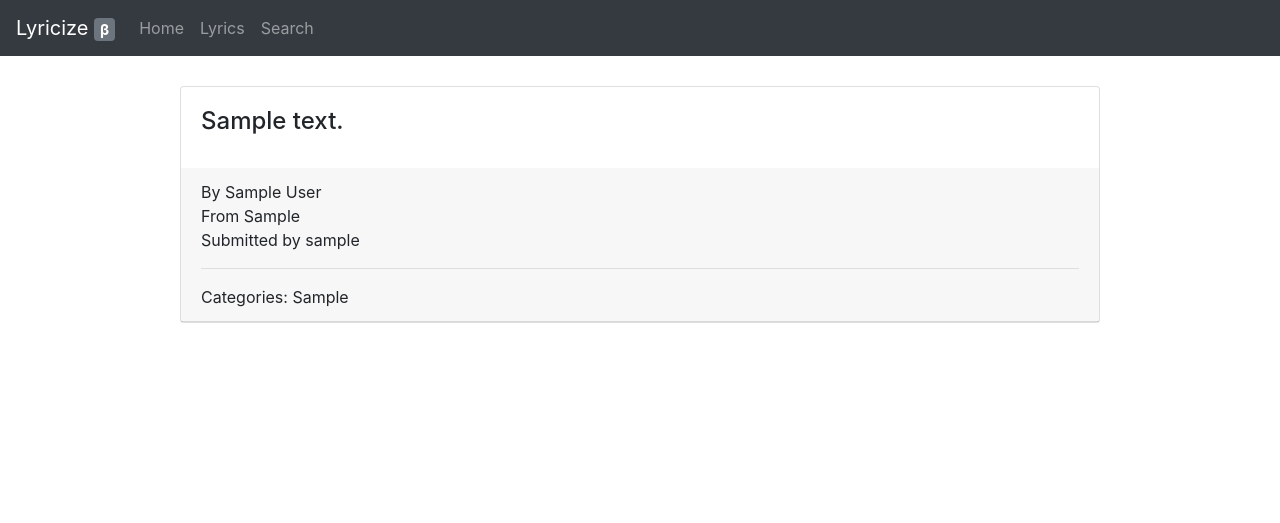
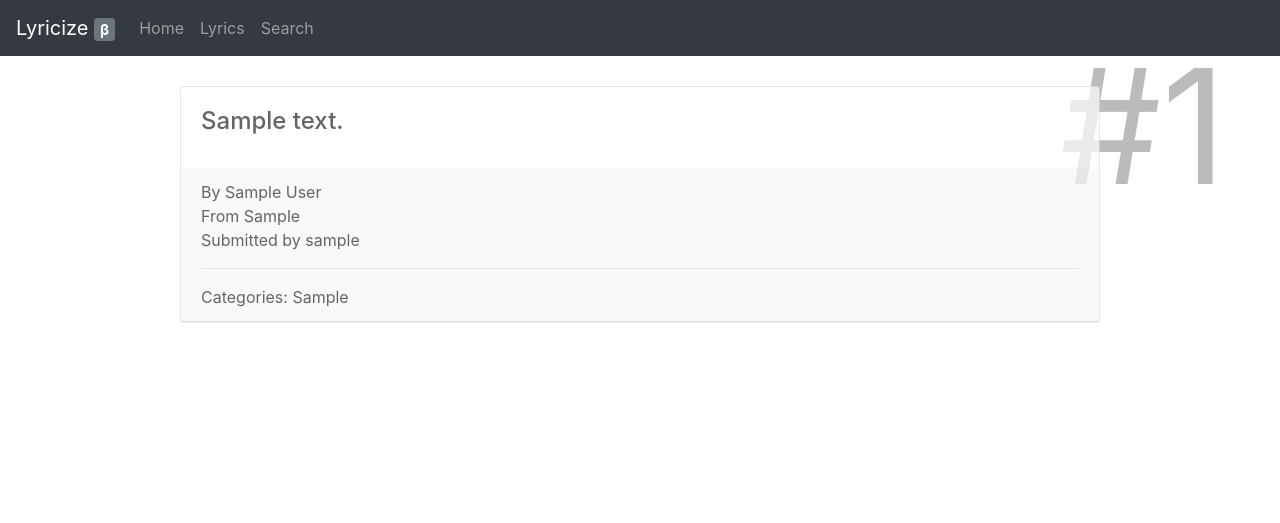
Before and after one commit to outloudvi/lyricize, a Django app: page /lyric/1/ in a window 1280 px wide. Shown: the top 523 px of the page. Run offline with Django 3.2, Linux system fonts and the light colour scheme; tables that the repository leaves empty hold one stand-in row (values such as "Sample post"); some libraries are stand-ins or nearby versions.

Commit message:
Prettify lyric-show interface

```diff
--- a/templates/showLyric.html
+++ b/templates/showLyric.html
@@ -19,13 +19,16 @@
         </div>
       </div>
     </div>
-    <div class="col-md-1"></div>
+    <div class="col-md-1">
+    </div>
+    <div id="idShow">#{{ lyric.id }}</div>
   </div>
 </div>
 {% endblock %}
 
 {% block script %}
 <script>
+  $('#idShow').css('right', window.innerWidth - $('.col-md-1')[1].offsetLeft * 1.1 );
 </script>
 {% endblock %}
 
@@ -34,5 +37,25 @@
   h5.card-title {
     font-size: 1.5rem
   }
+  #rightCol {
+    text-align: right;
+    font-size: 3rem;
+    overflow: hidden;
+  }
+  .card {
+    opacity: 0.7;
+  }
+  @media screen and (max-width: 350px) {
+    #idShow {
+      display: none
+    }
+  }
+  #idShow {
+    position: absolute;
+    font-size: 10rem;
+    color: #bbbbbb;
+    z-index: -1;
+    margin-top: -50px;
+  }
 </style>
 {% endblock %}
```
